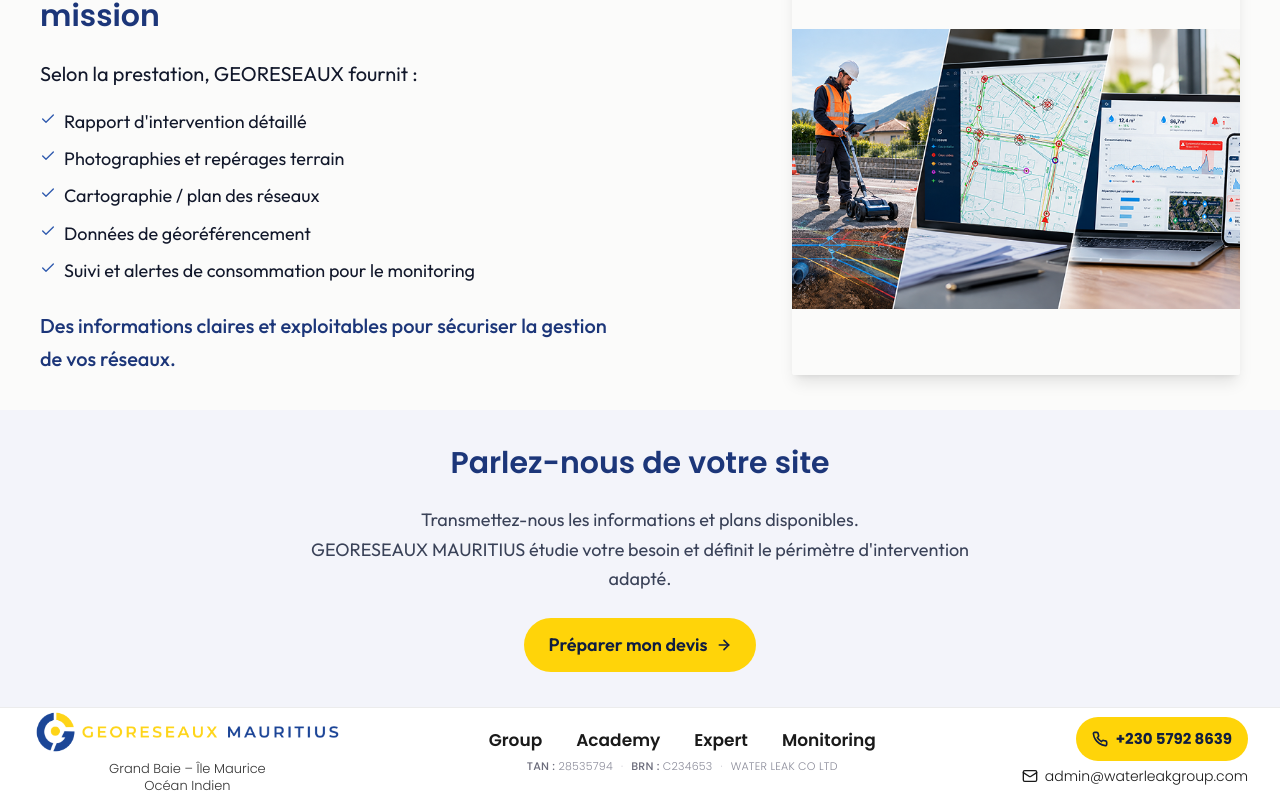
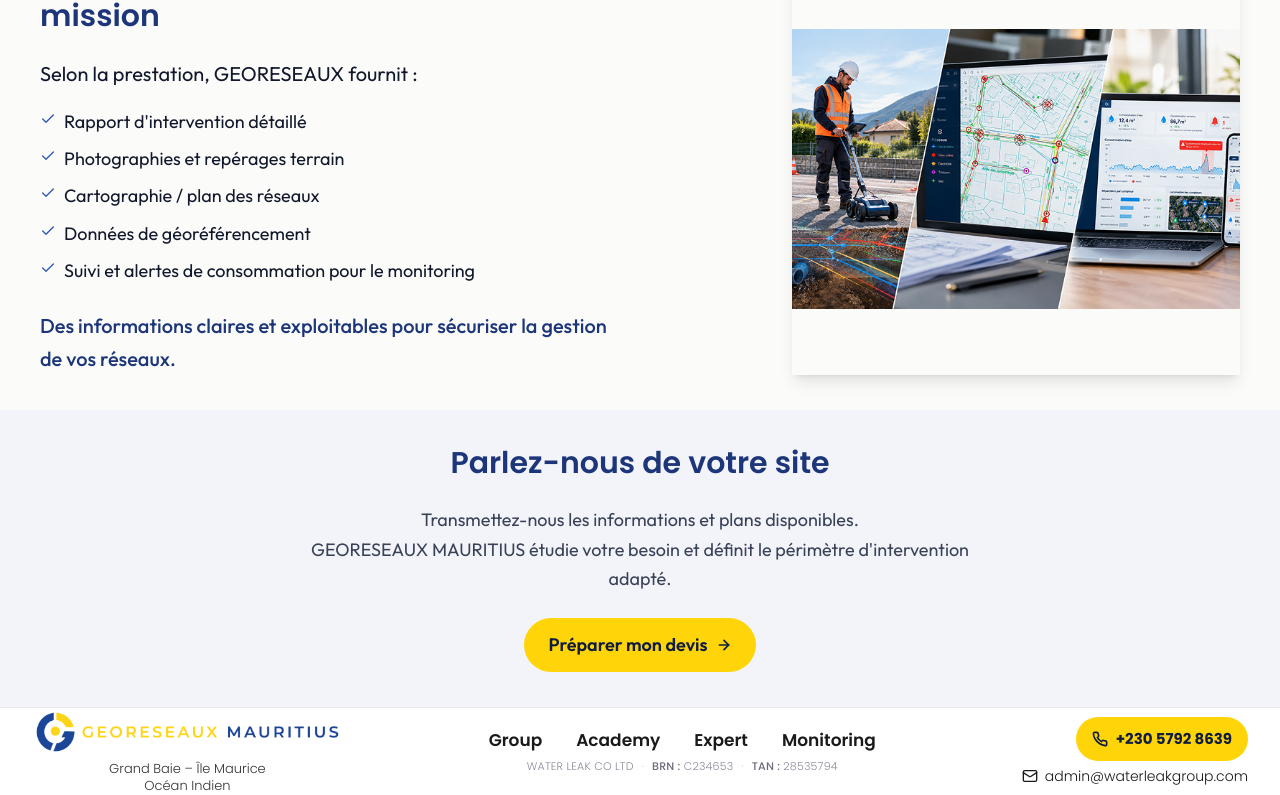
Before and after one commit to nyfitia05/georeseaux-mauritius, a React (Vite) app: page / in a window 1280 px wide. Shown: the part 1772-2567 px from the top of the page. Built offline with nearby package versions, Linux system fonts and the light colour scheme.

Commit message:
Update Footer.tsx

```diff
--- a/src/layout/Footer.tsx
+++ b/src/layout/Footer.tsx
@@ -4,7 +4,7 @@ import { brand, footer } from "@/data/content";
 import { t } from "@/lib/lang";
 
 /** Pied de page commun aux sites Water Leak (même modèle sur Group, Expert,
- * Academy, Equipment et ici) : logo + adresse | TAN / BRN / société | liens
+ * Academy, Equipment et ici) : logo + adresse | société / BRN / TAN | liens
  * vers les autres sites | téléphone. Styles dans styles/globals.css
  * (bloc "FOOTER COMMUN WATER LEAK"), identiques aux sites en HTML. */
 export function Footer() {
@@ -36,8 +36,9 @@ export function Footer() {
           ))}
         </ul>
         <p className="wlf-legal-mini">
-          <strong>TAN :</strong> 28535794<span className="sep">·</span>
-          <strong>BRN :</strong> C234653<span className="sep">·</span>WATER LEAK CO LTD
+          WATER LEAK CO LTD<span className="sep">·</span>
+          <strong>BRN :</strong> C234653<span className="sep">·</span>
+          <strong>TAN :</strong> 28535794
         </p>
       </div>
 
```
